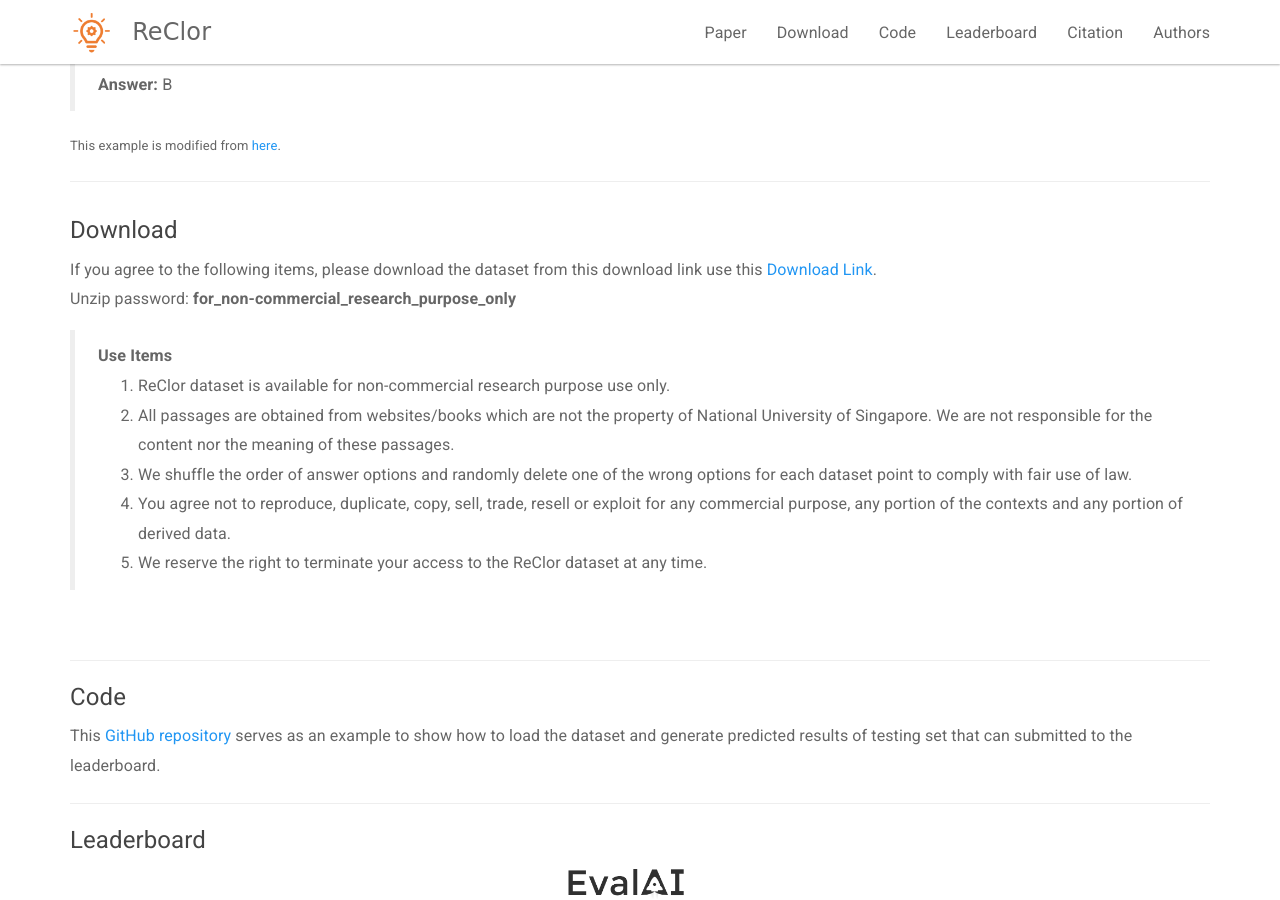
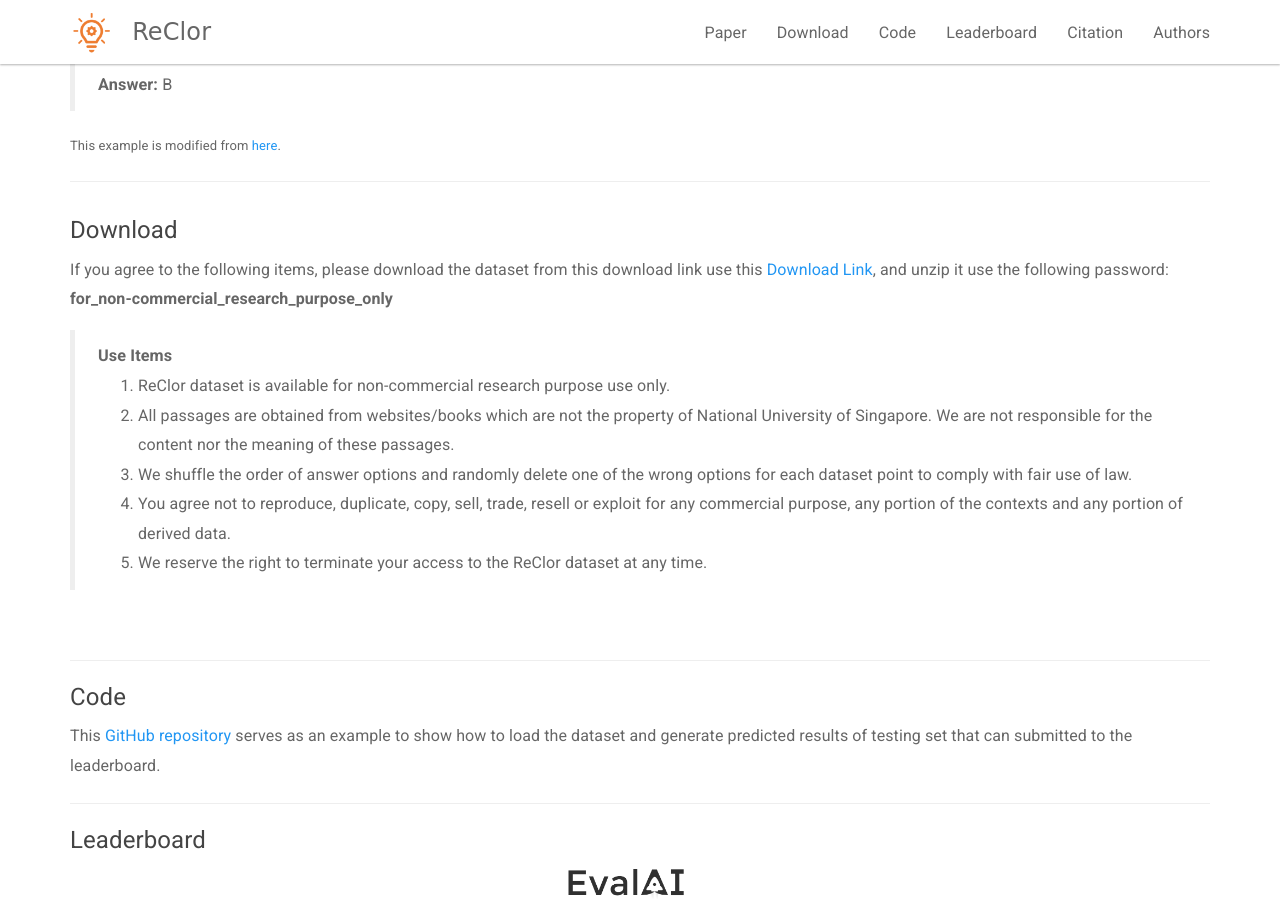
Before and after one commit to yuweihao/reclor, a Jekyll site: the page built from index.html, in a window 1280 px wide and 900 px high, scrolled down 885 px. Built offline with Jekyll 4.4.1, drawn with Linux system fonts in a browser that asks for light colours.

Commit message:
Update index.html

```diff
--- a/index.html
+++ b/index.html
@@ -44,9 +44,9 @@ layout: default
     <h4 class="header-light regular-pad">Download</h4>
     <p style="font-size: 16px;">
         If you agree to the following items, please download the dataset from this download link use this <a href="https://github.com/yuweihao/reclor/releases/download/v1/reclor_data.zip"
-        >Download Link</a>.
+        >Download Link</a>, and unzip it use the following password:
         <br>
-        Unzip password: <strong>for_non-commercial_research_purpose_only</strong>
+        <strong>for_non-commercial_research_purpose_only</strong>
     </p>
     <blockquote>
     <strong>Use Items</strong>
```
